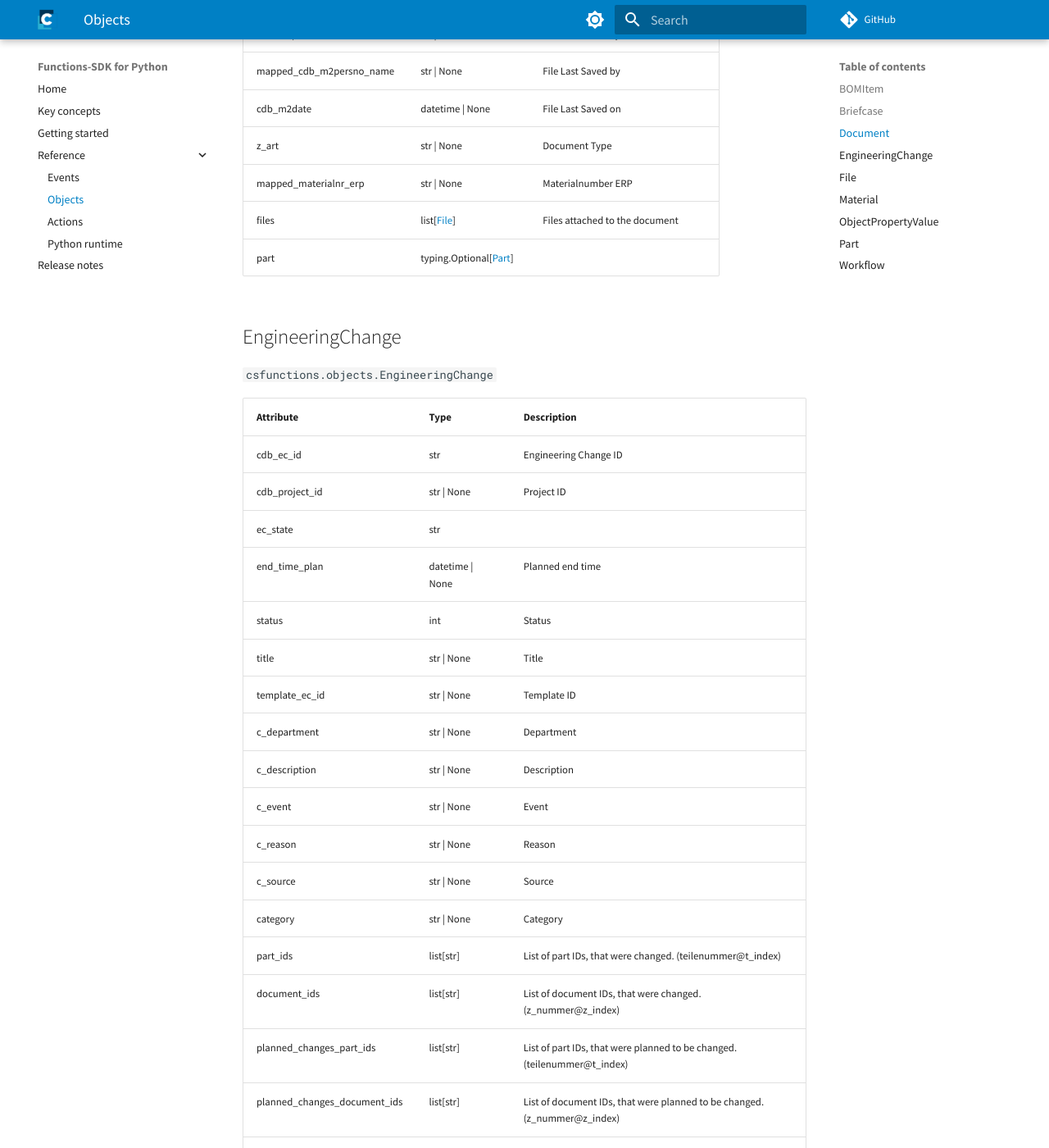
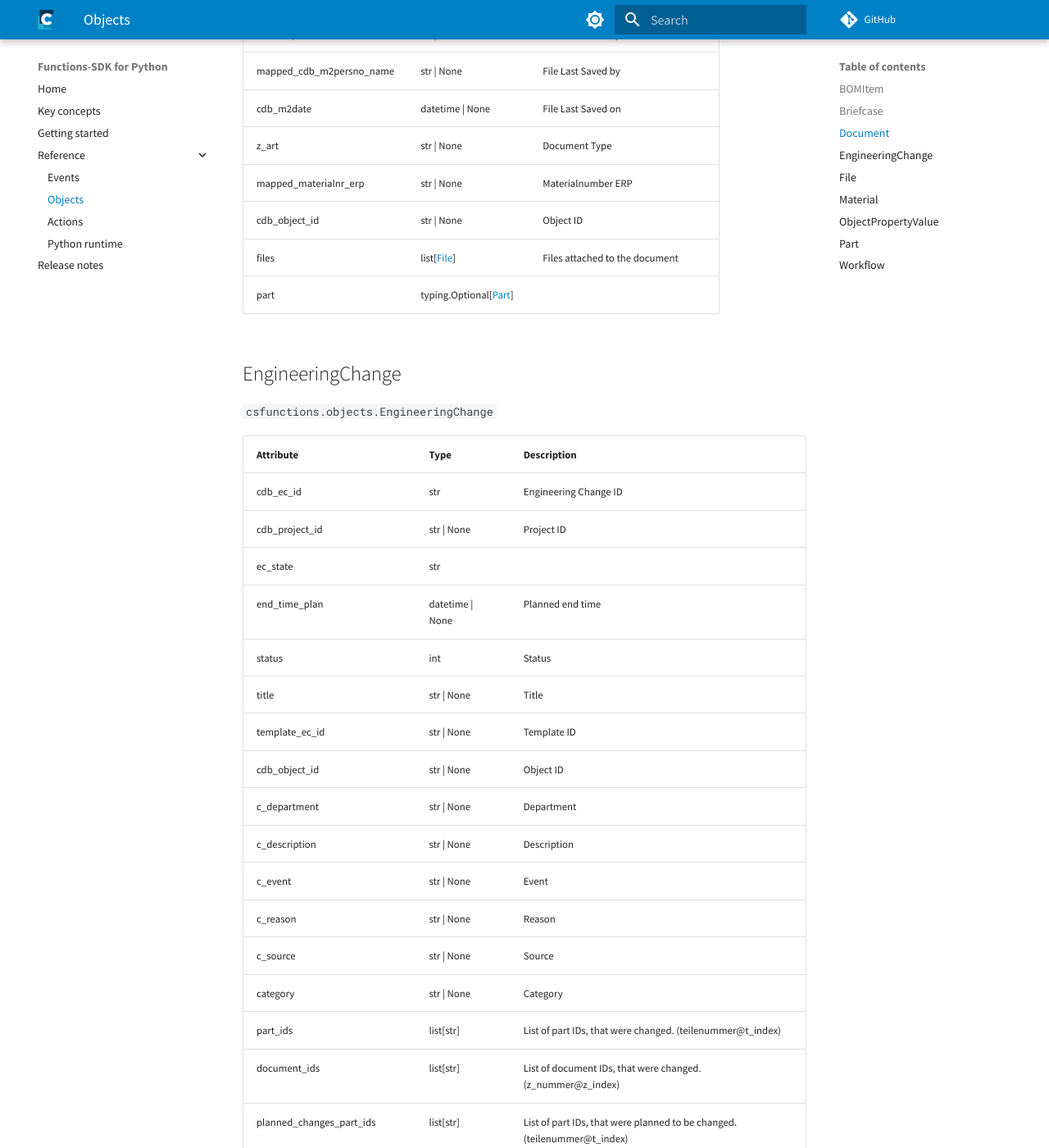
Before and after one commit to cslab/functions-sdk-python, an MkDocs documentation site: the page built from docs/reference/objects.md, in a window 1280 px wide and 1400 px high, scrolled down 3546 px. Shown: the whole window at 82% size. Built offline with MkDocs 1.6.1 and Material for MkDocs 9.7.7, drawn with Linux system fonts in a browser that asks for light colours; comment, search, counter and statistics services are not loaded.

Commit message:
make doc

```diff
--- a/docs/reference/objects.md
+++ b/docs/reference/objects.md
@@ -48,7 +48,7 @@
 |category2_name_de|str \| None|Category|
 |z_categ1|str \| None|Main Category|
 |z_categ2|str \| None|Category|
-|cdb_obsolete|int|Obsolete|
+|cdb_obsolete|int \| None|Obsolete|
 |z_status|int|Status Number|
 |z_status_txt|str|Status Text|
 |autoren|str \| None|Authors, comma separated|
@@ -86,6 +86,7 @@
 |cdb_m2date|datetime \| None|File Last Saved on|
 |z_art|str \| None|Document Type|
 |mapped_materialnr_erp|str \| None|Materialnumber ERP|
+|cdb_object_id|str \| None|Object ID|
 |files|list[[File](objects.md#file)]|Files attached to the document|
 |part|typing.Optional[[Part](objects.md#part)]||
 
@@ -101,6 +102,7 @@
 |status|int|Status|
 |title|str \| None|Title|
 |template_ec_id|str \| None|Template ID|
+|cdb_object_id|str \| None|Object ID|
 |c_department|str \| None|Department|
 |c_description|str \| None|Description|
 |c_event|str \| None|Event|
```
